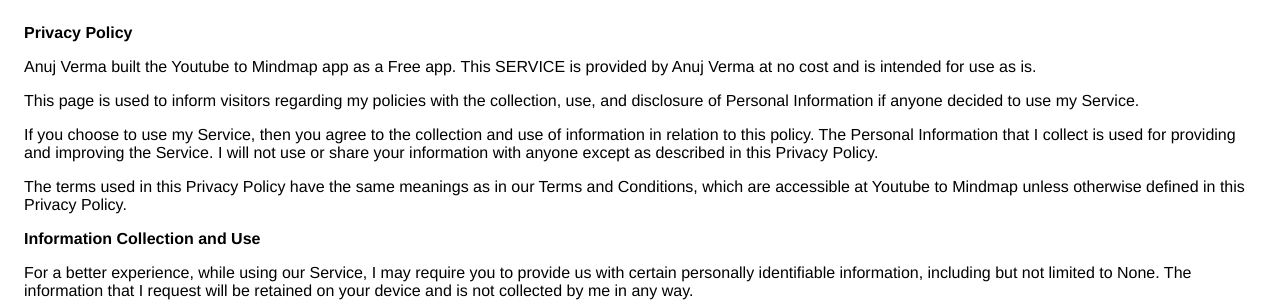
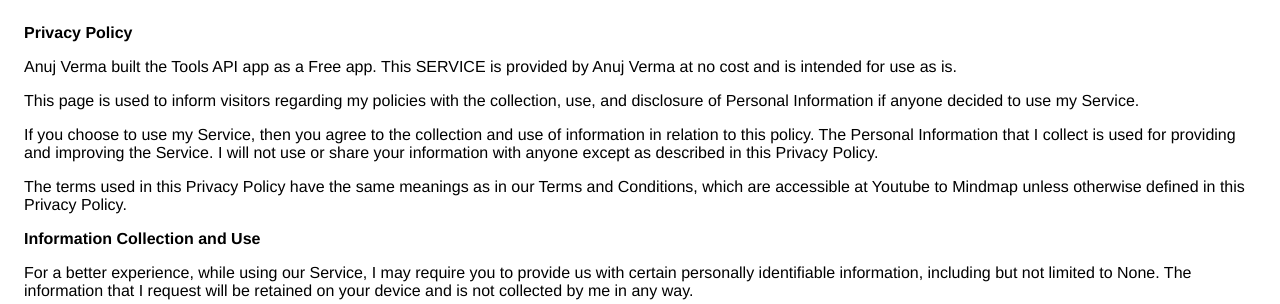
Before and after one commit to Ashes47/Tools-For-AI, a Python web app: template fastapi/templates/privacy.html in a window 1280 px wide. Shown: the top 304 px of the page. Run offline with Jinja, Linux system fonts and the light colour scheme; the template is opened without the code that fills it, so the values that code supplies are empty.

Commit message:
privacy update

```diff
--- a/fastapi/templates/privacy.html
+++ b/fastapi/templates/privacy.html
@@ -8,7 +8,7 @@
     </head>
     <body>
     <strong>Privacy Policy</strong> <p>
-Anuj Verma built the Youtube to Mindmap app as
+Anuj Verma built the Tools API app as
 a Free app. This SERVICE is provided by
 Anuj Verma at no cost and is intended for use as
 is.
```
